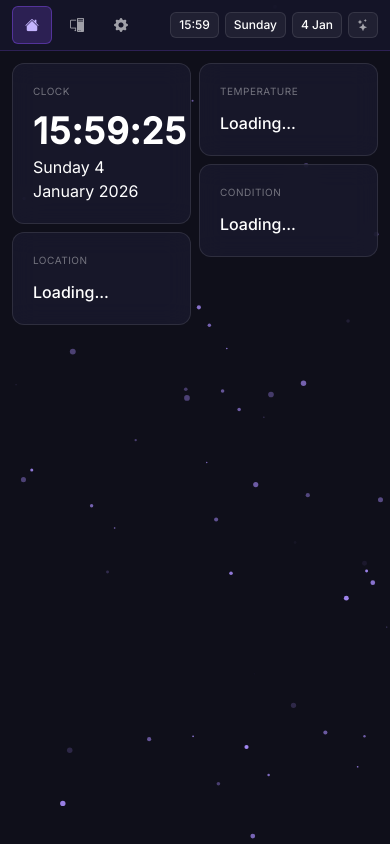
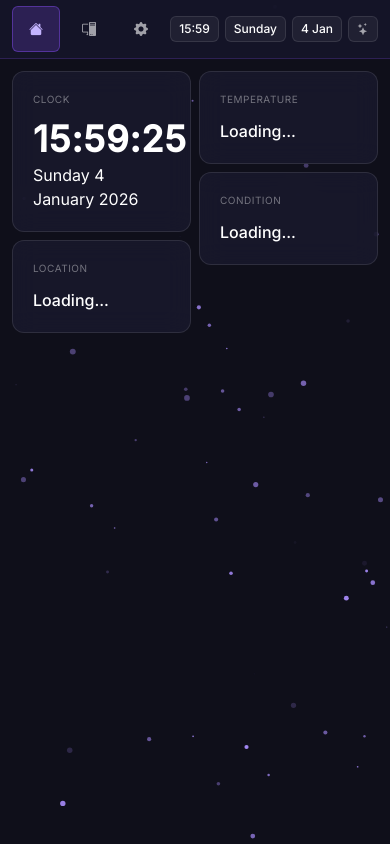
Before and after one commit to dev-boog/PiDesk, a Flask app: page / in a window 390 px wide. Run offline with Flask 3, Linux system fonts and the light colour scheme; data that the repository does not hold is empty.

Commit message:
Navigation buttons should be more responsive on the touchscreen.

```diff
--- a/web_application/templates/home.html
+++ b/web_application/templates/home.html
@@ -23,15 +23,15 @@
     <!-- Navigation -->
     <nav id="navigation" class="w-full px-3 py-1.5 flex justify-between relative z-10 bg-[#16162a]/90 backdrop-blur-md border-b border-violet-500/20">
         <div class="flex gap-1.5 items-center">
-            <div id="navigation-home-btn" class="bg-violet-500/20 px-3 py-2 rounded-md border border-violet-500/40 text-violet-300 text-sm">
-                <a href="{{ url_for('home.home') }}"><i class="bi bi-house-fill"></i></a>
-            </div>
-            <div id="navigation-system-btn" class="px-3 py-2 rounded-md text-white/60 text-sm">
-                <a href="{{ url_for('system.system') }}"><i class="bi bi-pc-display"></i></a>
-            </div>
-            <div id="navigation-settings-btn" class="px-3 py-2 rounded-md text-white/60 text-sm">
-                <a href="{{ url_for('settings.settings') }}"><i class="bi bi-gear-fill"></i></a>
-            </div>
+            <a id="navigation-home-btn" href="{{ url_for('home.home') }}" class="bg-violet-500/20 px-4 py-3 rounded-md border border-violet-500/40 text-violet-300 text-sm touch-manipulation select-none">
+                <i class="bi bi-house-fill pointer-events-none"></i>
+            </a>
+            <a id="navigation-system-btn" href="{{ url_for('system.system') }}" class="px-4 py-3 rounded-md text-white/60 text-sm touch-manipulation select-none">
+                <i class="bi bi-pc-display pointer-events-none"></i>
+            </a>
+            <a id="navigation-settings-btn" href="{{ url_for('settings.settings') }}" class="px-4 py-3 rounded-md text-white/60 text-sm touch-manipulation select-none">
+                <i class="bi bi-gear-fill pointer-events-none"></i>
+            </a>
         </div>
 
         <!-- Widgets -->
```
Also changed, not shown: web_application/templates/settings.html (+9 -9 lines), web_application/templates/system.html (+9 -9 lines).
